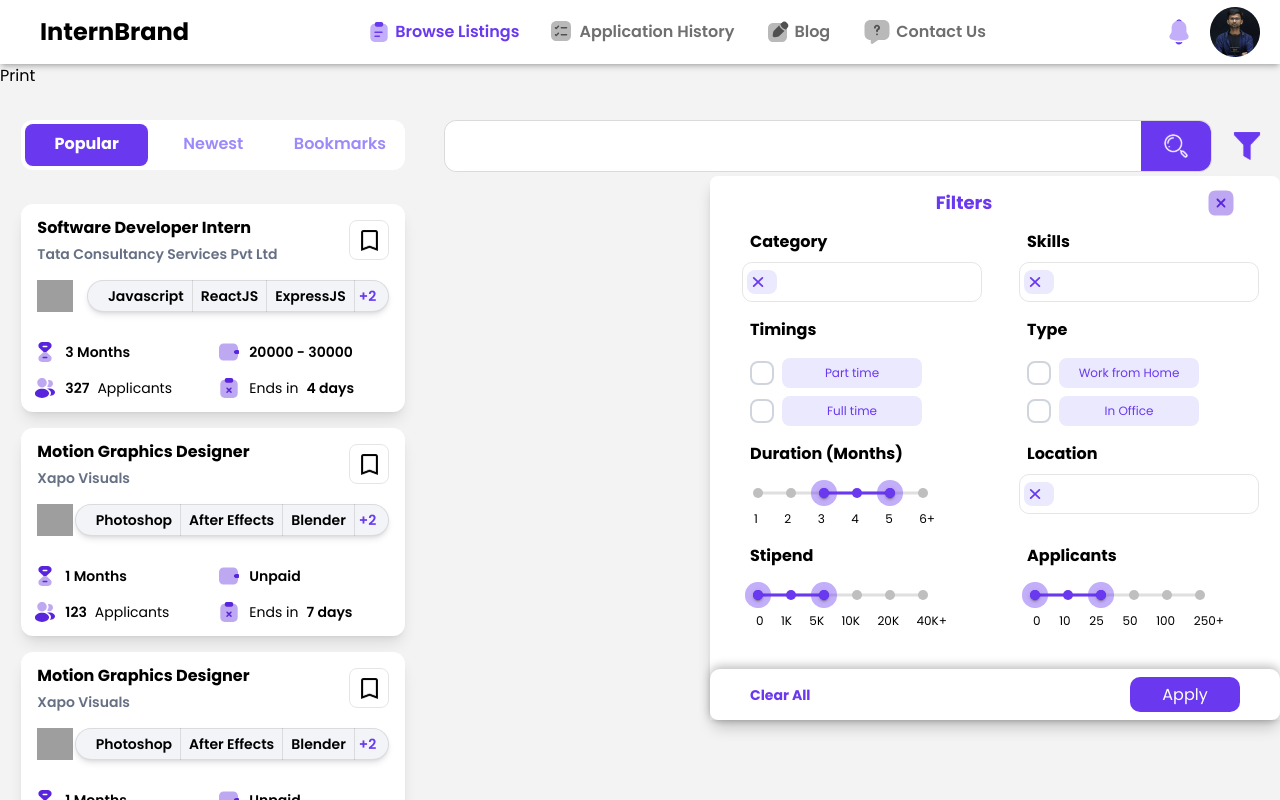
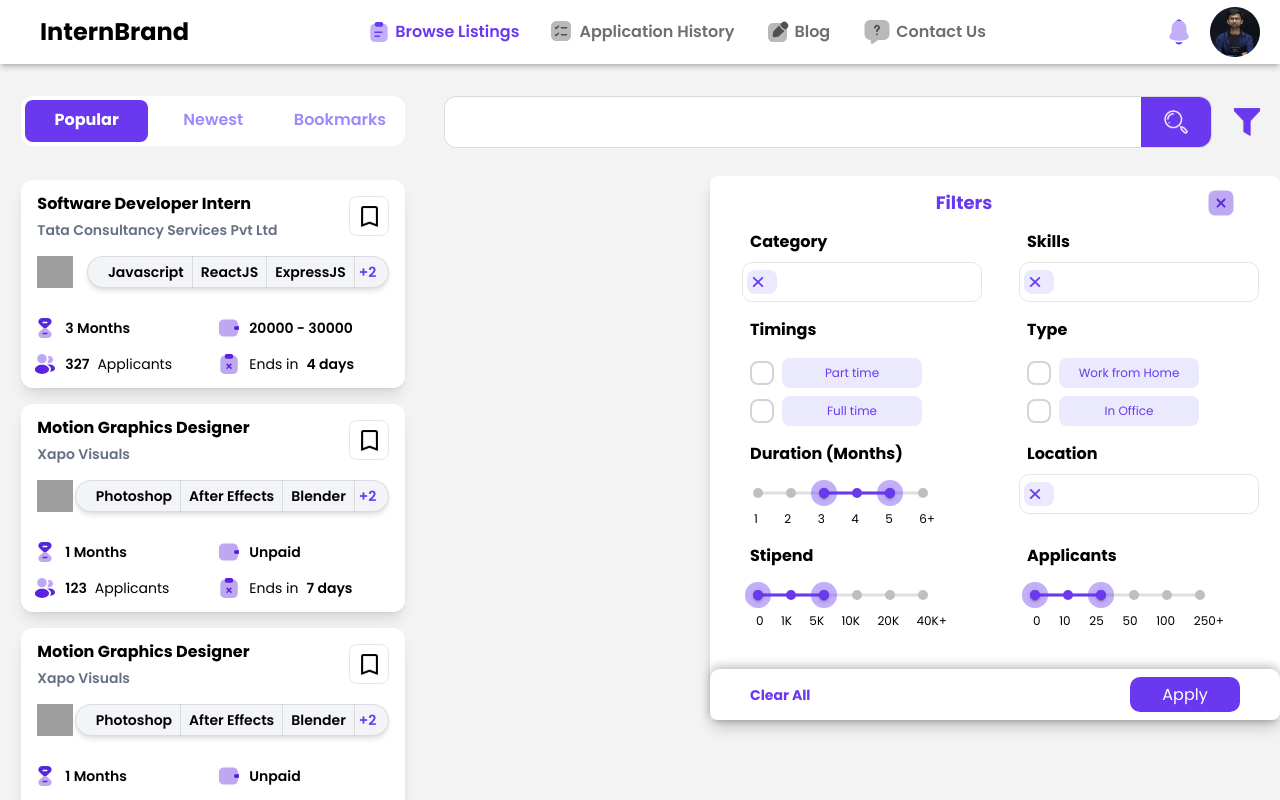
Before and after one commit to SayakSarkar02/internbrand, a Next.js app: page / in a window 1280 px wide. Shown: the top 800 px of the page. Built offline with nearby package versions, Linux system fonts and the light colour scheme; grey boxes are pictures that could not be loaded.

Commit message:
remove button

```diff
--- a/app/page.js
+++ b/app/page.js
@@ -256,10 +256,10 @@ export default function Home() {
   return (
     <main className="">
       <Navbar/>
-      <button onClick={()=>{
+      {/* <button onClick={()=>{
         reApply();
         console.log(filterDataList(dataList, filters));
-        }}>Print</button>
+        }}>Print</button> */}
       <Subbar handleSetType={handleSetType} reRender={reApply} type={type} filters={filters} applyFilters={applyFilters}/>
       <div className="my-8 flex flex-row ">
         <div className="w-1/3 flex flex-col gap-4">
```
